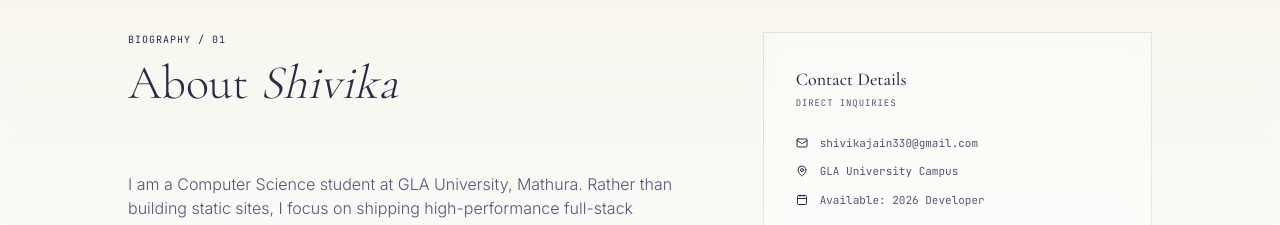
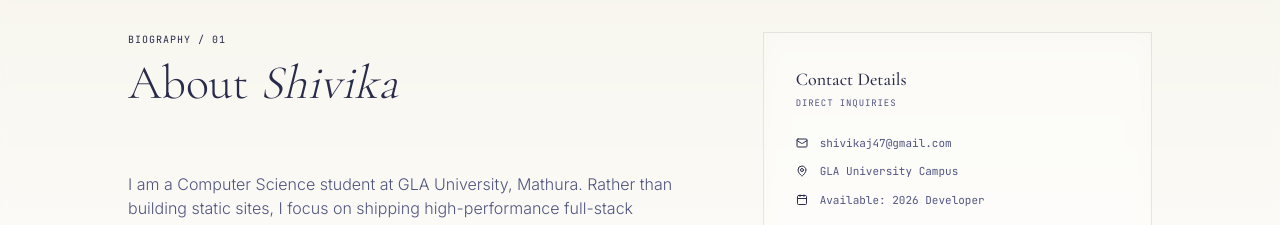
Before and after one commit to SHIVIKA330/Portfolio, a Next.js app: page / in a window 1280 px wide. Shown: the part 920-1145 px from the top of the page. Built offline with nearby package versions, Linux system fonts and the light colour scheme.

Commit message:
Update email address in About component

```diff
--- a/components/About.tsx
+++ b/components/About.tsx
@@ -97,7 +97,7 @@ export default function About() {
               <div className="space-y-3 font-mono text-[11px] text-text-muted">
                 <div className="flex items-center gap-3">
                   <Mail size={12} className="text-accent" />
-                  <span>shivikajain330@gmail.com</span>
+                  <span>shivikaj47@gmail.com</span>
                 </div>
                 <div className="flex items-center gap-3">
                   <MapPin size={12} className="text-accent" />
```
